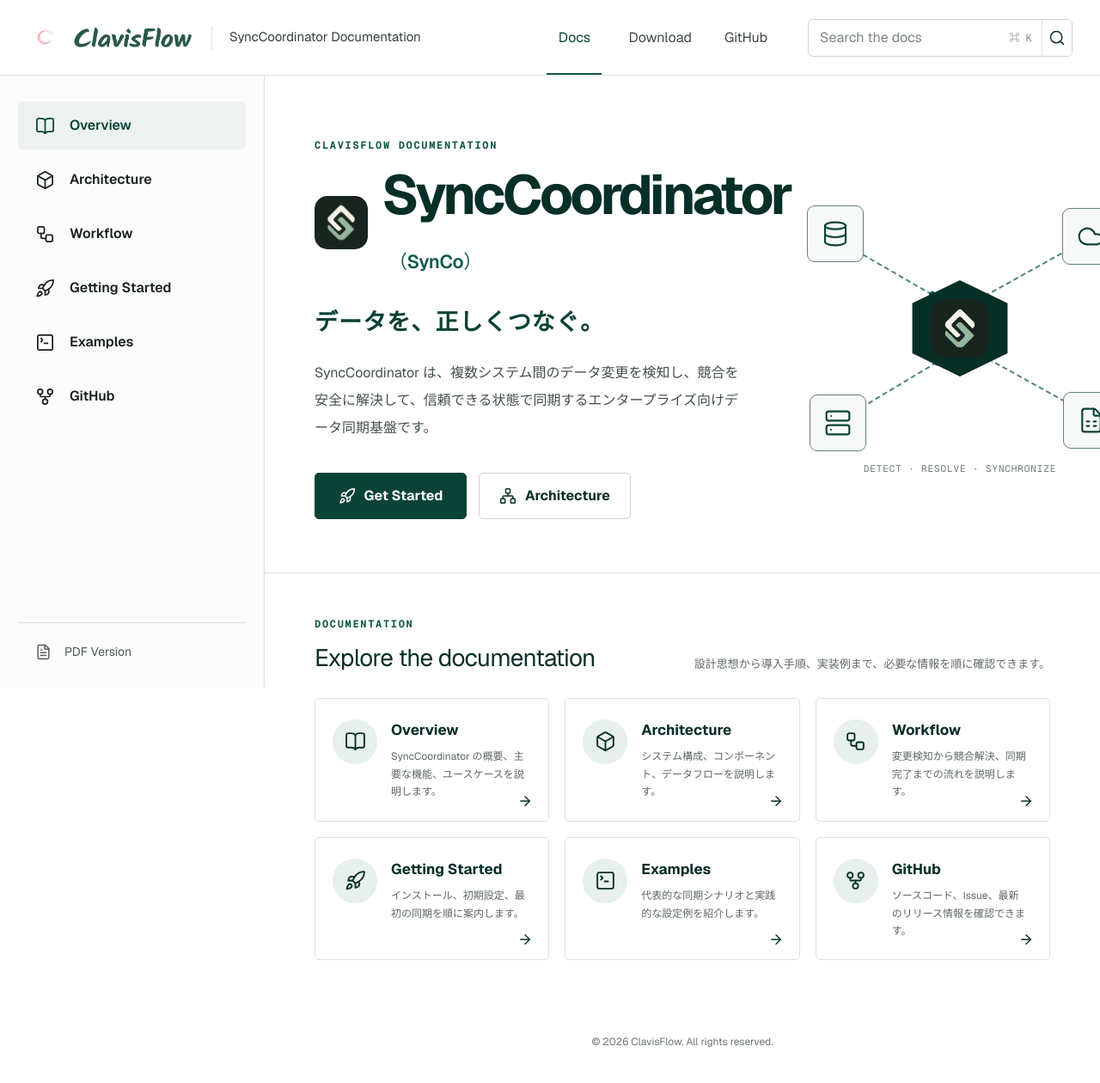
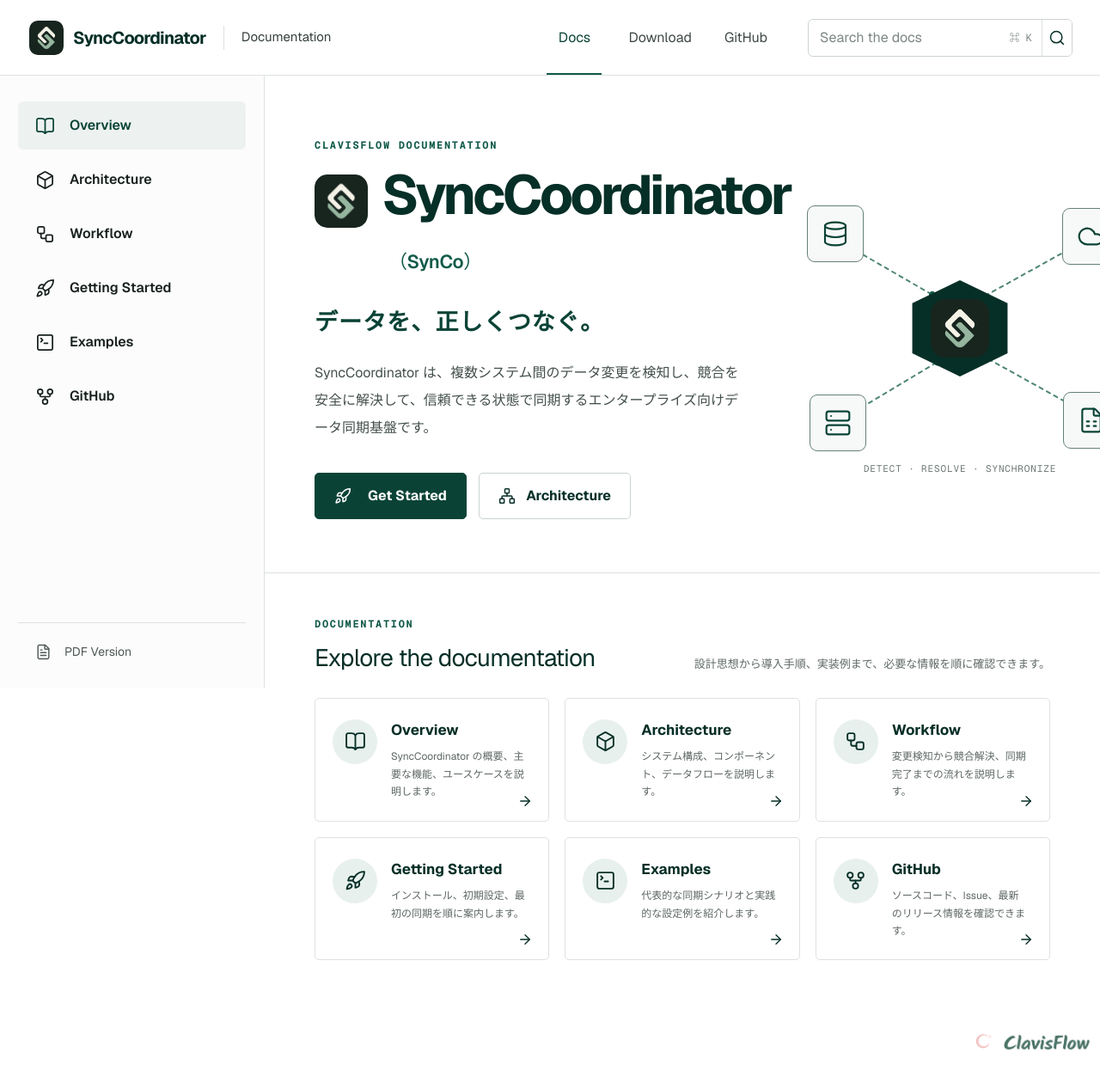
Before and after one commit to clavisflow/SyncCoordinator-Site, a Next.js app: page / in a window 1280 px wide. Shown: the top 1260 px of the page at 86% size. Built offline with nearby package versions, Linux system fonts and the light colour scheme.

Commit message:
Refine documentation branding layout

```diff
--- a/app/globals.css
+++ b/app/globals.css
@@ -73,14 +73,22 @@
   align-items: center;
 }
 
-.brandMark {
+.brandSignature {
+  display: inline-flex;
+  align-items: center;
+  gap: 2px;
+}
+
+.signatureMark {
   position: relative;
   display: inline-block;
   flex: 0 0 auto;
   overflow: hidden;
+  width: 22px;
+  height: 22px;
 }
 
-.brandMark img {
+.signatureMark img {
   position: absolute;
   top: 50%;
   left: 50%;
@@ -90,16 +98,23 @@
   transform: translate(-50%, -50%);
 }
 
-.brandMark-header {
+.signatureWordmark {
+  display: block;
+  width: 88px;
+  height: auto;
+}
+
+.brandSignature-footer {
+  opacity: .84;
+}
+
+.brandSignature-footer .signatureMark {
   width: 38px;
   height: 38px;
-  margin-right: 11px;
 }
 
-.brandWordmark {
-  display: block;
-  width: 143px;
-  height: auto;
+.brandSignature-footer .signatureWordmark {
+  width: 104px;
 }
 
 .brandDivider {
@@ -112,6 +127,14 @@
 .productLabel {
   color: #35403d;
   font-size: 15px;
+  white-space: nowrap;
+}
+
+.headerProductName {
+  color: var(--green-950);
+  font-size: 20px;
+  font-weight: 680;
+  letter-spacing: -.035em;
   white-space: nowrap;
 }
 
@@ -274,7 +297,7 @@
 
 .heroTitle {
   display: flex;
-  align-items: center;
+  align-items: flex-start;
   gap: 16px;
 }
 
@@ -287,7 +310,14 @@
 
 .productMark-hero {
   width: 62px;
+  margin-top: 7px;
   border-radius: 15px;
+}
+
+.productMark-header {
+  width: 40px;
+  margin-right: 11px;
+  border-radius: 10px;
 }
 
 .productMark-diagram {
@@ -342,7 +372,7 @@
   height: 54px;
   display: inline-flex;
   align-items: center;
-  justify-content: center;
+  justify-content: space-between;
   gap: 10px;
   padding: 0 22px;
   border: 1px solid var(--green-900);
@@ -530,12 +560,30 @@
   min-height: 90px;
   display: flex;
   align-items: center;
-  justify-content: center;
+  justify-content: flex-end;
   gap: 20px;
   margin: 28px auto 0;
   padding: 0 0 32px;
   color: #6b7572;
   font-size: 12px;
+}
+
+.footerBrandLink {
+  display: inline-flex;
+  padding: 8px 10px;
+  border-radius: 5px;
+  transition: background .18s ease;
+}
+
+.footerBrandLink:hover,
+.footerBrandLink:focus-visible {
+  background: var(--green-50);
+  outline: none;
+}
+
+.footerBrandLink:hover .brandSignature,
+.footerBrandLink:focus-visible .brandSignature {
+  opacity: 1;
 }
 
 @media (max-width: 1180px) {
@@ -557,8 +605,8 @@
     gap: 10px;
     padding: 12px 18px;
   }
-  .brandMark-header { width: 32px; height: 32px; margin-right: 9px; }
-  .brandWordmark { width: 126px; }
+  .productMark-header { width: 34px; margin-right: 9px; border-radius: 9px; }
+  .headerProductName { font-size: 18px; }
   .headerNav { display: none; }
   .search { width: min(100%, 260px); }
   .sideNav {
@@ -590,7 +638,7 @@
   .mainContent { padding-top: 148px; }
   .hero { min-height: auto; padding: 54px 22px 42px; }
   .heroTitle { align-items: flex-start; gap: 12px; }
-  .productMark-hero { width: 44px; margin-top: 3px; border-radius: 11px; }
+  .productMark-hero { width: 44px; margin-top: 5px; border-radius: 11px; }
   .heroTitle h1 { min-width: 0; font-size: clamp(34px, 10vw, 46px); overflow-wrap: anywhere; }
   .nickname { display: block; margin: .4em 0 0; font-size: .46em; }
   .tagline { margin-top: 27px; font-size: 22px; }
@@ -602,7 +650,7 @@
   .sectionHeading { display: block; }
   .sectionHeading > p { margin-top: 12px; }
   .cardGrid { grid-template-columns: 1fr; }
-  footer { flex-direction: column; margin: 20px 22px 0; padding: 28px 0 34px; border-top: 1px solid var(--line); text-align: center; }
+  footer { flex-direction: column; align-items: flex-end; margin: 20px 22px 0; padding: 28px 0 34px; border-top: 1px solid var(--line); text-align: right; }
 }
 
 @media (prefers-reduced-motion: reduce) {
--- a/app/page.tsx
+++ b/app/page.tsx
@@ -69,31 +69,24 @@
   },
 ];
 
-function BrandMark() {
+function BrandSignature() {
   return (
-    <span className="brandMark brandMark-header" aria-hidden="true">
-      <img src="/clavisflow-brand-icon.png" alt="" />
+    <span className="brandSignature brandSignature-footer" aria-label="ClavisFlow">
+      <span className="signatureMark" aria-hidden="true">
+        <img src="/clavisflow-brand-icon.png" alt="" />
+      </span>
+      <img className="signatureWordmark" src="/clavisflow-wordmark.png" alt="" />
     </span>
   );
 }
 
-function ProductMark({ variant }: { variant: "hero" | "diagram" }) {
+function ProductMark({ variant }: { variant: "header" | "hero" | "diagram" }) {
   return (
     <img
       className={`productMark productMark-${variant}`}
       src="/sync-brand-mark.png"
       alt=""
       aria-hidden="true"
-    />
-  );
-}
-
-function BrandWordmark() {
-  return (
-    <img
-      className="brandWordmark"
-      src="/clavisflow-wordmark.png"
-      alt="ClavisFlow"
     />
   );
 }
@@ -131,11 +124,11 @@
   return (
     <div className="siteShell">
       <header className="topHeader">
-        <a className="brand" href="#overview" aria-label="ClavisFlow documentation home">
-          <BrandMark />
-          <BrandWordmark />
+        <a className="brand" href="#overview" aria-label="SyncCoordinator documentation home">
+          <ProductMark variant="header" />
+          <span className="headerProductName">SyncCoordinator</span>
           <span className="brandDivider" />
-          <span className="productLabel">SyncCoordinator Documentation</span>
+          <span className="productLabel">Documentation</span>
         </a>
 
         <nav className="headerNav" aria-label="Primary navigation">
@@ -228,7 +221,15 @@
         </section>
 
         <footer>
-          <span>© 2026 ClavisFlow. All rights reserved.</span>
+          <a
+            className="footerBrandLink"
+            href="https://clavisflow.net/"
+            target="_blank"
+            rel="noreferrer"
+            aria-label="ClavisFlow website"
+          >
+            <BrandSignature />
+          </a>
         </footer>
       </main>
     </div>
```
